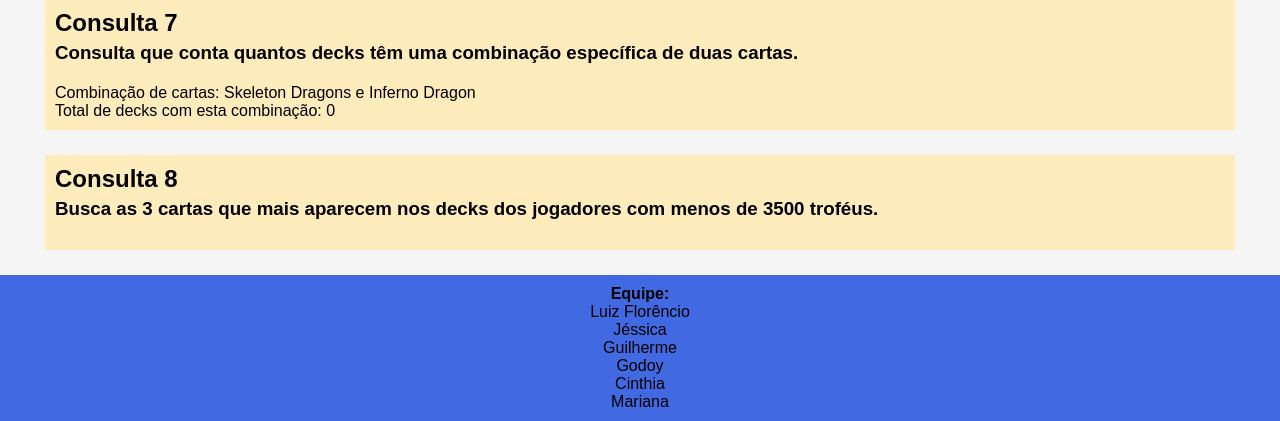
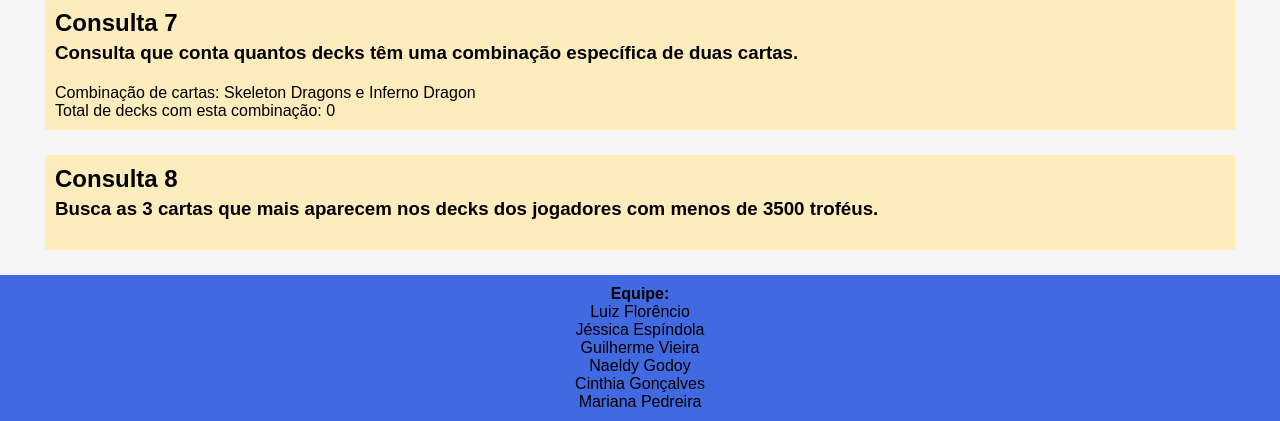
Before and after one commit to Naeldy/Clash, a Flask app: page / in a window 1280 px wide. Shown: the part 1005-1426 px from the top of the page. Run offline with Flask 3, Linux system fonts and the light colour scheme; data that the repository does not hold is empty; some libraries are stand-ins or nearby versions.

Commit message:
ajustes pequenos

```diff
--- a/app.py
+++ b/app.py
@@ -111,7 +111,7 @@ def index():
 
     # CONSULTA 2
     try:
-        items_obj.append(listar_decks_com_vitorias(70, 2023, 2024)) # parâmmetros FIXOS
+        items_obj.append(listar_decks_com_vitorias(70, 1672537600, 1735689600)) # parâmmetros FIXOS
     except Exception as err:
         print("ERRO na CONSULTA 2: ", err)
 
--- a/consultas.py
+++ b/consultas.py
@@ -24,6 +24,13 @@ def timestamp_para_iso8601(timestamp):
 
 # CONSULTA 1
 def calcular_porcentagem_vitorias_derrotas(carta, ano):
+
+    #primeiro_dia = timestamp_para_iso8601(ano1)
+    #ultimo_dia = timestamp_para_iso8601(ano2)
+
+    #print(primeiro_dia)
+    #print(ultimo_dia)
+
     primeiro_dia = f"{ano}0101T000000.000Z"  # 1º de janeiro
     ultimo_dia = f"{ano}1231T235959.999Z"   # 31 de dezembro
 
@@ -77,8 +84,14 @@ def calcular_porcentagem_vitorias_derrotas(carta, ano):
 def listar_decks_com_vitorias(min_victory_percentage, start_year, end_year):
     # PROBLEMA: REQUER AGREGAR OS DECKS QUE SÃO IGUAIS
 
-    primeiro_dia = f"{start_year}0101T000000.000Z"
-    ultimo_dia = f"{end_year}1231T235959.999Z"
+    primeiro_dia = timestamp_para_iso8601(start_year)
+    ultimo_dia = timestamp_para_iso8601(end_year)
+
+    print(primeiro_dia)
+    print(ultimo_dia)
+
+    #primeiro_dia = f"{start_year}0101T000000.000Z"
+    #ultimo_dia = f"{end_year}1231T235959.999Z"
 
     battles = collection_battles.find({
         "tempo_da_batalha": {
--- a/templates/index.html
+++ b/templates/index.html
@@ -141,11 +141,11 @@
     <footer>
         <h4>Equipe:</h4>
         <p>Luiz Florêncio</p>
-        <p>Jéssica</p>
-        <p>Guilherme</p>
-        <p>Godoy</p>
-        <p>Cinthia</p>
-        <p>Mariana</p>
+        <p>Jéssica Espíndola</p>
+        <p>Guilherme Vieira</p>
+        <p>Naeldy Godoy</p>
+        <p>Cinthia Gonçalves</p>
+        <p>Mariana Pedreira</p>
     </footer>
 </body>
 </html>
```
